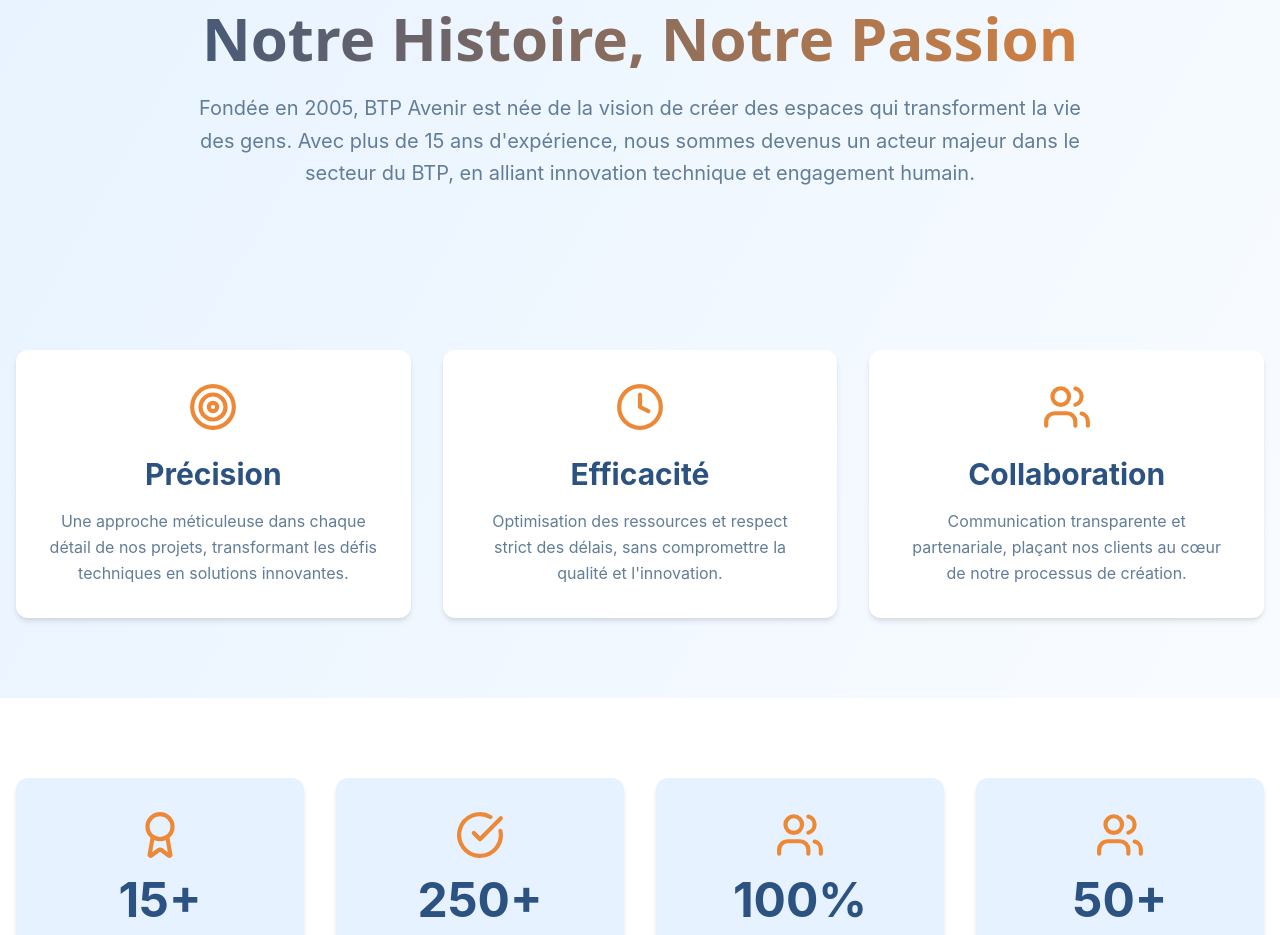
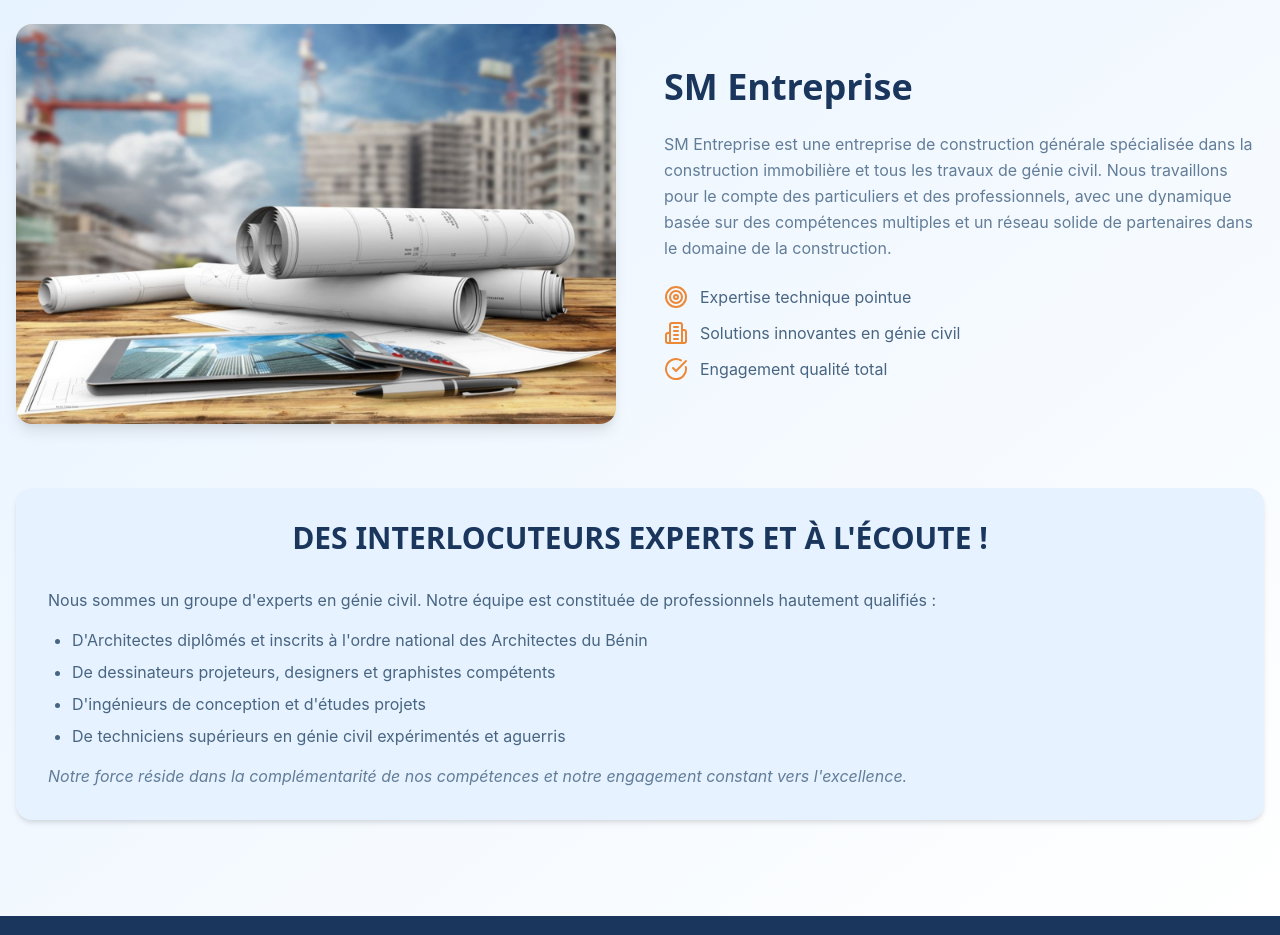
Before and after one commit to OpenDevNinja/btp, a React (Vite) app: page /about in a window 1280 px wide. Shown: the part 480-1415 px from the top of the page. Built offline with nearby package versions, Linux system fonts and the light colour scheme.

Commit message:
second commit2

```diff
--- a/src/pages/AboutPage.jsx
+++ b/src/pages/AboutPage.jsx
@@ -1,256 +1,114 @@
 import React from 'react';
-import { motion, AnimatePresence } from 'framer-motion';
-import {
-  Award,
-  Target,
-  Clock,
-  Users,
-  CheckCircle
-} from 'lucide-react';
+import { motion } from 'framer-motion';
+import { Building2, Users, CheckCircle, Target } from 'lucide-react';
+import image1 from '../assets/image/img/de.jpg';
 import Helmet from '../components/Helmet';
-
-const containerVariants = {
-  hidden: { opacity: 0 },
+const AboutSMEntreprise = () => {
+  const fadeInVariants = {
+    hidden: { opacity: 0, y: 50 },
     visible: {
       opacity: 1,
+      y: 0,
       transition: {
-      delayChildren: 0.2,
-      staggerChildren: 0.1
+        duration: 0.6,
+        ease: "easeOut"
       }
     }
   };
 
-const itemVariants = {
-  hidden: { y: 50, opacity: 0 },
-  visible: {
-    y: 0,
-    opacity: 1,
-    transition: {
-      type: "spring",
-      damping: 12,
-      stiffness: 100
-    }
-  }
-};
-
-const AboutPage = () => {
-  const teamMembers = [
-    {
-      name: "Marie Dupont",
-      role: "PDG",
-      image: "https://storyblok-cdn.photoroom.com/f/191576/1200x800/a3640fdc4c/profile_picture_maker_before.webp",
-      description: "Visionnaire passionnée avec plus de 20 ans d'expérience dans le secteur du BTP."
-    },
-    {
-      name: "Jean Martin",
-      role: "Directeur Technique",
-      image: "https://media.istockphoto.com/id/1476170969/fr/photo/portrait-dun-jeune-homme-pr%C3%AAt-%C3%A0-lemploi-business-concept.webp?a=1&b=1&s=612x612&w=0&k=20&c=MHYG_PKO--qrV8DXKd-3YNeq09fjIEzx2FdZCfdcUL4=",
-      description: "Expert technique innovant, garant de la qualité et de l'excellence technique."
-    },
-    {
-      name: "Sophie Leroy",
-      role: "Responsable de Projet",
-      image: "https://images.unsplash.com/photo-1494790108377-be9c29b29330?w=500&auto=format&fit=crop&q=60&ixlib=rb-4.0.3&ixid=M3wxMjA3fDB8MHxzZWFyY2h8Mnx8aW1hZ2UlMjBkZSUyMHByb2ZpbCUyMHByb2ZldGlvbm5lbHxlbnwwfHwwfHx8MA%3D%3D",
-      description: "Coordinatrice talentueuse, assurant le succès de chaque projet avec précision."
-    },
-
-
-  ];
-
-  const valeurs = [
-    {
-      icon: <Target size={50} className="text-btp-accent-500 transition-transform group-hover:scale-110" />,
-      titre: "Précision",
-      description: "Une approche méticuleuse dans chaque détail de nos projets, transformant les défis techniques en solutions innovantes."
-    },
-    {
-      icon: <Clock size={50} className="text-btp-accent-500 transition-transform group-hover:scale-110" />,
-      titre: "Efficacité",
-      description: "Optimisation des ressources et respect strict des délais, sans compromettre la qualité et l'innovation."
-    },
-    {
-      icon: <Users size={50} className="text-btp-accent-500 transition-transform group-hover:scale-110" />,
-      titre: "Collaboration",
-      description: "Communication transparente et partenariale, plaçant nos clients au cœur de notre processus de création."
-    }
-  ];
-
   return (
-    <div className="bg-gradient-to-br from-btp-primary-50 to-white min-h-screen">
+  <>
     <Helmet title="Notre Histoire, Notre Passion" subTitle="Nous sommes une équipe passionnée de création." />
 
-      {/* Hero À Propos */}
-      <motion.section
-        initial={{ opacity: 0 }}
-        animate={{ opacity: 1 }}
-        transition={{ duration: 0.8 }}
-        className="py-20 text-center"
+    <section className="bg-gradient-to-br from-btp-primary-50 to-white py-16 md:py-24">
+      <div className="container mx-auto px-4">
+        {/* Section Description avec Image */}
+        <motion.div
+          initial="hidden"
+          whileInView="visible"
+          viewport={{ once: true, amount: 0.3 }}
+          className="grid md:grid-cols-2 gap-12 items-center"
         >
-        <div className="container mx-auto px-4">
-          <motion.h1
-            initial={{ y: -50, opacity: 0 }}
-            animate={{ y: 0, opacity: 1 }}
-            transition={{
-              type: "spring",
-              stiffness: 100,
-              damping: 10
-            }}
-            className="text-6xl font-display font-bold text-btp-primary-700 mb-6
-                       bg-gradient-to-r from-btp-primary-500 to-btp-accent-500
-                       text-transparent bg-clip-text"
+          {/* Image */}
+          <motion.div
+            variants={fadeInVariants}
+            className="relative rounded-2xl overflow-hidden shadow-btp-hover"
           >
-            Notre Histoire, Notre Passion
-          </motion.h1>
-          <motion.p
-            initial={{ y: 50, opacity: 0 }}
-            animate={{ y: 0, opacity: 1 }}
-            transition={{ delay: 0.3, type: "spring", stiffness: 100 }}
-            className="text-xl text-btp-secondary-500 max-w-4xl mx-auto leading-relaxed"
+            <img
+              src={image1}
+              alt="SM Entreprise"
+              className="w-full h-full object-cover transform transition-transform duration-300 hover:scale-105"
+            />
+          </motion.div>
+
+          {/* Texte de Description */}
+          <motion.div
+            variants={fadeInVariants}
+            className="space-y-6"
           >
-            Fondée en 2005, BTP Avenir est née de la vision de créer des espaces
-            qui transforment la vie des gens. Avec plus de 15 ans d'expérience,
-            nous sommes devenus un acteur majeur dans le secteur du BTP,
-            en alliant innovation technique et engagement humain.
-          </motion.p>
+            <h2 className="text-4xl font-display font-bold text-btp-primary-700 mb-4">
+              SM Entreprise
+            </h2>
+            <p className="text-btp-secondary-500 leading-relaxed">
+              SM Entreprise est une entreprise de construction générale spécialisée
+              dans la construction immobilière et tous les travaux de génie civil.
+              Nous travaillons pour le compte des particuliers et des professionnels,
+              avec une dynamique basée sur des compétences multiples et un réseau
+              solide de partenaires dans le domaine de la construction.
+            </p>
+            <div className="space-y-3">
+              <div className="flex items-center space-x-3">
+                <Target className="text-btp-accent-500" size={24} />
+                <span className="text-btp-secondary-700">Expertise technique pointue</span>
               </div>
-      </motion.section>
+              <div className="flex items-center space-x-3">
+                <Building2 className="text-btp-accent-500" size={24} />
+                <span className="text-btp-secondary-700">Solutions innovantes en génie civil</span>
+              </div>
+              <div className="flex items-center space-x-3">
+                <CheckCircle className="text-btp-accent-500" size={24} />
+                <span className="text-btp-secondary-700">Engagement qualité total</span>
+              </div>
+            </div>
+          </motion.div>
+        </motion.div>
 
-      {/* Valeurs */}
-      <section className="py-20">
+        {/* Section Interlocuteurs Experts */}
         <motion.div
-          variants={containerVariants}
           initial="hidden"
-          animate="visible"
-          className="container mx-auto px-4"
+          whileInView="visible"
+          viewport={{ once: true, amount: 0.3 }}
+          className="mt-16 bg-btp-primary-50 rounded-2xl p-8 shadow-btp-card"
         >
-          <div className="grid md:grid-cols-3 gap-8">
-            {valeurs.map((valeur, index) => (
+          <motion.h3
+            variants={fadeInVariants}
+            className="text-3xl font-display font-bold text-btp-primary-700 text-center mb-8"
+          >
+            DES INTERLOCUTEURS EXPERTS ET À L'ÉCOUTE !
+          </motion.h3>
+
           <motion.div
-                key={index}
-                variants={itemVariants}
-                className="group text-center p-8 bg-white
-                           rounded-xl shadow-btp-card
-                           hover:shadow-btp-hover
-                           transition-all duration-300
-                           transform hover:-translate-y-2"
+            variants={fadeInVariants}
+            className="space-y-4 text-btp-secondary-700"
           >
-                <div className="flex justify-center mb-6 text-btp-primary-500">
-                  {valeur.icon}
-                </div>
-                <h3 className="text-3xl font-bold text-btp-primary-500 mb-4
-                               group-hover:text-btp-accent-500 transition-colors">
-                  {valeur.titre}
-                </h3>
-                <p className="text-btp-secondary-500 leading-relaxed">
-                  {valeur.description}
+            <p>
+              Nous sommes un groupe d'experts en génie civil. Notre équipe est constituée de professionnels hautement qualifiés :
+            </p>
+            <ul className="list-disc pl-6 space-y-2">
+              <li>D'Architectes diplômés et inscrits à l'ordre national des Architectes du Bénin</li>
+              <li>De dessinateurs projeteurs, designers et graphistes compétents</li>
+              <li>D'ingénieurs de conception et d'études projets</li>
+              <li>De techniciens supérieurs en génie civil expérimentés et aguerris</li>
+            </ul>
+            <p className="italic text-btp-secondary-500">
+              Notre force réside dans la complémentarité de nos compétences et notre engagement constant vers l'excellence.
             </p>
           </motion.div>
-            ))}
+        </motion.div>
       </div>
-        </motion.div>
     </section>
-      {/* Chiffres Clés */}
-      <section className="py-20 bg-white">
-        <motion.div
-          variants={containerVariants}
-          initial="hidden"
-          animate="visible"
-          className="container mx-auto px-4"
-        >
-          <div className="grid md:grid-cols-4 gap-8 text-center">
-            {[
-              { value: "15+", label: "Ans d'Expérience", icon: <Award size={50} className="mx-auto text-btp-accent-500" /> },
-              { value: "250+", label: "Projets Réalisés", icon: <CheckCircle size={50} className="mx-auto text-btp-accent-500" /> },
-              { value: "100%", label: "Satisfaction Client", icon: <Users size={50} className="mx-auto text-btp-accent-500" /> },
-              { value: "50+", label: "Collaborateurs", icon: <Users size={50} className="mx-auto text-btp-accent-500" /> }
-            ].map((stat, index) => (
-              <motion.div
-                key={index}
-                variants={itemVariants}
-                className="group p-8 bg-btp-primary-50
-                           rounded-xl shadow-btp-card
-                           hover:shadow-btp-hover
-                           transition-all duration-300
-                           transform hover:-translate-y-2"
-              >
-                <div className="mb-4 text-btp-primary-500">
-                  {stat.icon}
-                </div>
-                <h3 className="text-5xl font-bold text-btp-primary-500
-                               group-hover:text-btp-accent-500 transition-colors">
-                  {stat.value}
-                </h3>
-                <p className="text-btp-secondary-500 mt-2">
-                  {stat.label}
-                </p>
-              </motion.div>
-            ))}
-          </div>
-        </motion.div>
-      </section>
-
-      {/* Équipe */}
-      <section className="py-20 bg-btp-primary-50">
-        <motion.div
-          variants={containerVariants}
-          initial="hidden"
-          animate="visible"
-          className="container mx-auto px-4"
-        >
-          <div className="text-center mb-16">
-            <motion.h2
-              variants={itemVariants}
-              className="text-5xl font-display font-bold text-btp-primary-700 mb-6
-                         bg-gradient-to-r from-btp-primary-500 to-btp-accent-500
-                         text-transparent bg-clip-text"
-            >
-              Notre Équipe
-            </motion.h2>
-            <motion.p
-              variants={itemVariants}
-              className="text-xl text-btp-secondary-500 max-w-3xl mx-auto"
-            >
-              Des professionnels passionnés et expérimentés, unis par une vision commune d'excellence
-            </motion.p>
-          </div>
-
-          <div className="grid md:grid-cols-3 gap-12">
-            {teamMembers.map((member, index) => (
-              <motion.div
-                key={index}
-                variants={itemVariants}
-                className="group text-center"
-              >
-                <div className="mb-6 flex justify-center">
-                  <motion.img
-                    src={member.image}
-                    alt={member.name}
-                    whileHover={{ scale: 1.05 }}
-                    transition={{ type: "spring", stiffness: 300 }}
-                    className="w-72 h-72 object-cover rounded-full
-                               shadow-btp-card group-hover:shadow-btp-hover
-                               transition-all duration-300"
-                  />
-                </div>
-                <h3 className="text-3xl font-bold text-btp-primary-500 mb-2
-                               group-hover:text-btp-accent-500 transition-colors">
-                  {member.name}
-                </h3>
-                <p className="text-btp-secondary-500 mb-4 font-semibold">
-                  {member.role}
-                </p>
-                <p className="text-btp-secondary-500 max-w-sm mx-auto">
-                  {member.description}
-                </p>
-              </motion.div>
-            ))}
-          </div>
-        </motion.div>
-      </section>
-
-
-    </div>
+  </>
   );
 };
 
-export default AboutPage;
+export default AboutSMEntreprise;
--- a/src/pages/HomePage.jsx
+++ b/src/pages/HomePage.jsx
@@ -6,6 +6,7 @@ import Action from './Action'
 import TestimonialsSection from './TestimonialsSection'
 import FactoryHomePage from './FactoryHomePage'
 import DevisForm from '../components/DevisForm'
+import WhyChooseUs from './WhyChooseUs'
 
 const HomePage = () => {
   return (
@@ -14,6 +15,7 @@ const HomePage = () => {
 
     <FactoryHomePage />
     <ServicesSection/>
+    <WhyChooseUs/>
     <Action/>
 
     <ProjectsSection/>
--- /dev/null
+++ b/src/pages/WhyChooseUs.jsx
@@ -0,0 +1,133 @@
+import React from 'react';
+import { motion } from 'framer-motion';
+import {
+  Shield,
+  Star,
+  Rocket,
+  Users,
+  CheckCircle,
+  Target
+} from 'lucide-react';
+
+const WhyChooseUs = () => {
+  const reasons = [
+    {
+      icon: <Shield size={50} className="text-btp-accent-500" />,
+      title: "Engagement Qualité",
+      description: "Une politique rigoureuse de gestion de projet garantissant la conformité et l'excellence technique."
+    },
+    {
+      icon: <Users size={50} className="text-btp-accent-500" />,
+      title: "Équipe Dynamique",
+      description: "Une équipe jeune, compétente et passionnée, animée par l'innovation et le professionnalisme."
+    },
+    {
+      icon: <Target size={50} className="text-btp-accent-500" />,
+      title: "Précision & Expertise",
+      description: "Respect méticuleux des cahiers des charges et des spécifications techniques les plus exigeantes."
+    },
+    {
+      icon: <Rocket size={50} className="text-btp-accent-500" />,
+      title: "Solutions Innovantes",
+      description: "Une approche créative qui transforme vos défis en opportunités de développement."
+    }
+  ];
+
+  const containerVariants = {
+    hidden: { opacity: 0 },
+    visible: {
+      opacity: 1,
+      transition: {
+        delayChildren: 0.2,
+        staggerChildren: 0.1
+      }
+    }
+  };
+
+  const itemVariants = {
+    hidden: {
+      y: 50,
+      opacity: 0
+    },
+    visible: {
+      y: 0,
+      opacity: 1,
+      transition: {
+        type: "spring",
+        damping: 12,
+        stiffness: 100
+      }
+    }
+  };
+
+  return (
+    <section className="bg-gradient-to-br from-btp-primary-50 to-white py-16 md:py-24">
+      <div className="container mx-auto px-4">
+        <motion.div
+          initial={{ opacity: 0, y: 50 }}
+          whileInView={{ opacity: 1, y: 0 }}
+          transition={{ duration: 0.6 }}
+          className="text-center mb-12"
+        >
+          <h2 className="text-4xl md:text-5xl font-display font-bold text-btp-primary-700 mb-4">
+            POURQUOI NOUS CHOISIR ?
+          </h2>
+          <p className="text-lg text-btp-secondary-500 max-w-2xl mx-auto">
+            Nous garantissons une gestion efficace des travaux par une équipe jeune, dynamique et compétente.
+            Notre objectif unique : la réussite de vos projets dans les règles de l'art.
+          </p>
+        </motion.div>
+
+        <motion.div
+          variants={containerVariants}
+          initial="hidden"
+          whileInView="visible"
+          viewport={{ once: true, amount: 0.3 }}
+          className="grid md:grid-cols-2 lg:grid-cols-4 gap-8"
+        >
+          {reasons.map((reason, index) => (
+            <motion.div
+              key={index}
+              variants={itemVariants}
+              className="group p-8 bg-white rounded-2xl
+                         shadow-btp-card hover:shadow-btp-hover
+                         transition-all duration-300
+                         transform hover:-translate-y-4
+                         text-center"
+            >
+              <div className="mb-6 flex justify-center">
+                {reason.icon}
+              </div>
+              <h3 className="text-2xl font-bold text-btp-primary-500 mb-4
+                             group-hover:text-btp-accent-500
+                             transition-colors">
+                {reason.title}
+              </h3>
+              <p className="text-btp-secondary-500 leading-relaxed">
+                {reason.description}
+              </p>
+            </motion.div>
+          ))}
+        </motion.div>
+
+        <motion.div
+          initial={{ opacity: 0, y: 50 }}
+          whileInView={{ opacity: 1, y: 0 }}
+          transition={{ delay: 0.4, duration: 0.6 }}
+          className="mt-12 text-center"
+        >
+          <div className="inline-flex items-center space-x-3
+                          bg-btp-primary-50 px-6 py-3
+                          rounded-full shadow-btp-card">
+            <CheckCircle className="text-btp-accent-500" size={24} />
+            <span className="text-btp-primary-700 font-medium">
+              Votre Succès, Notre Priorité
+            </span>
+          </div>
+        </motion.div>
+      </div>
+    </section>
+  );
+};
+
+export default WhyChooseUs;
```
Lines whose indentation alone changed are shown as unchanged.
